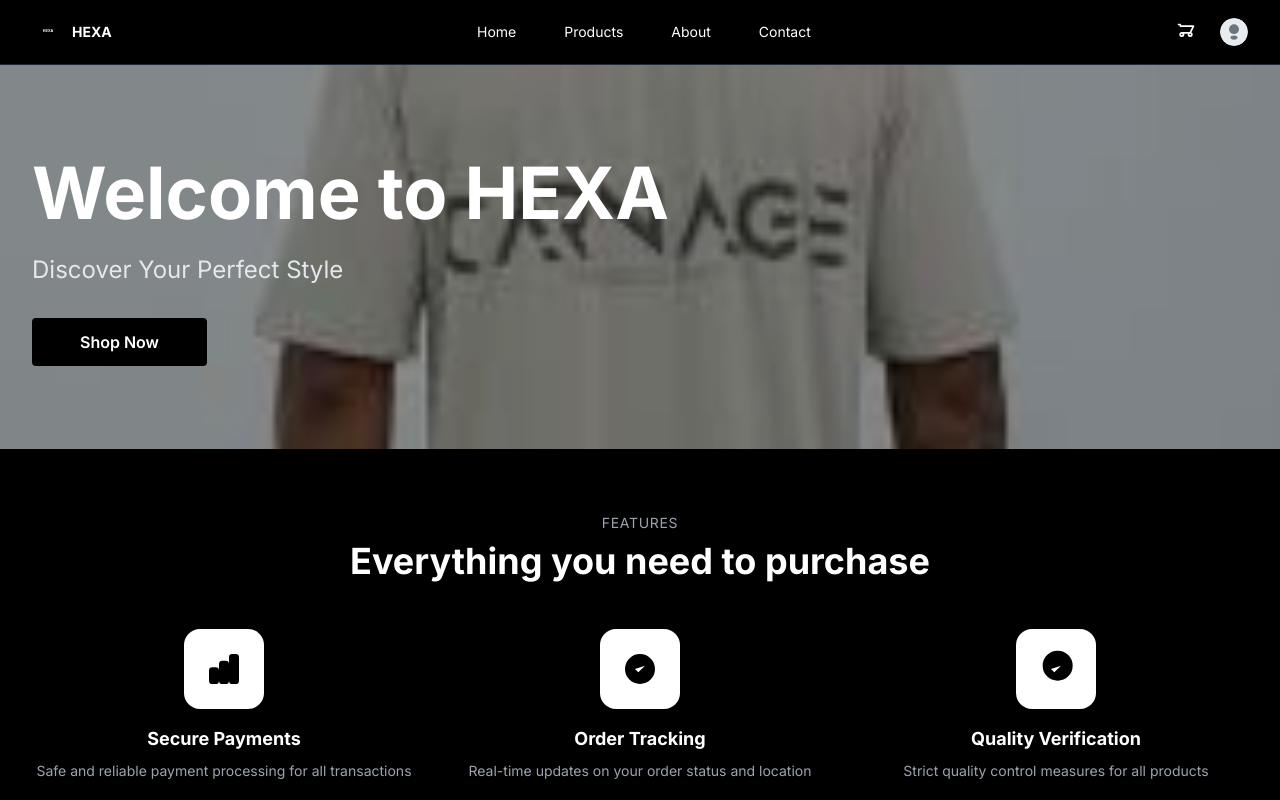
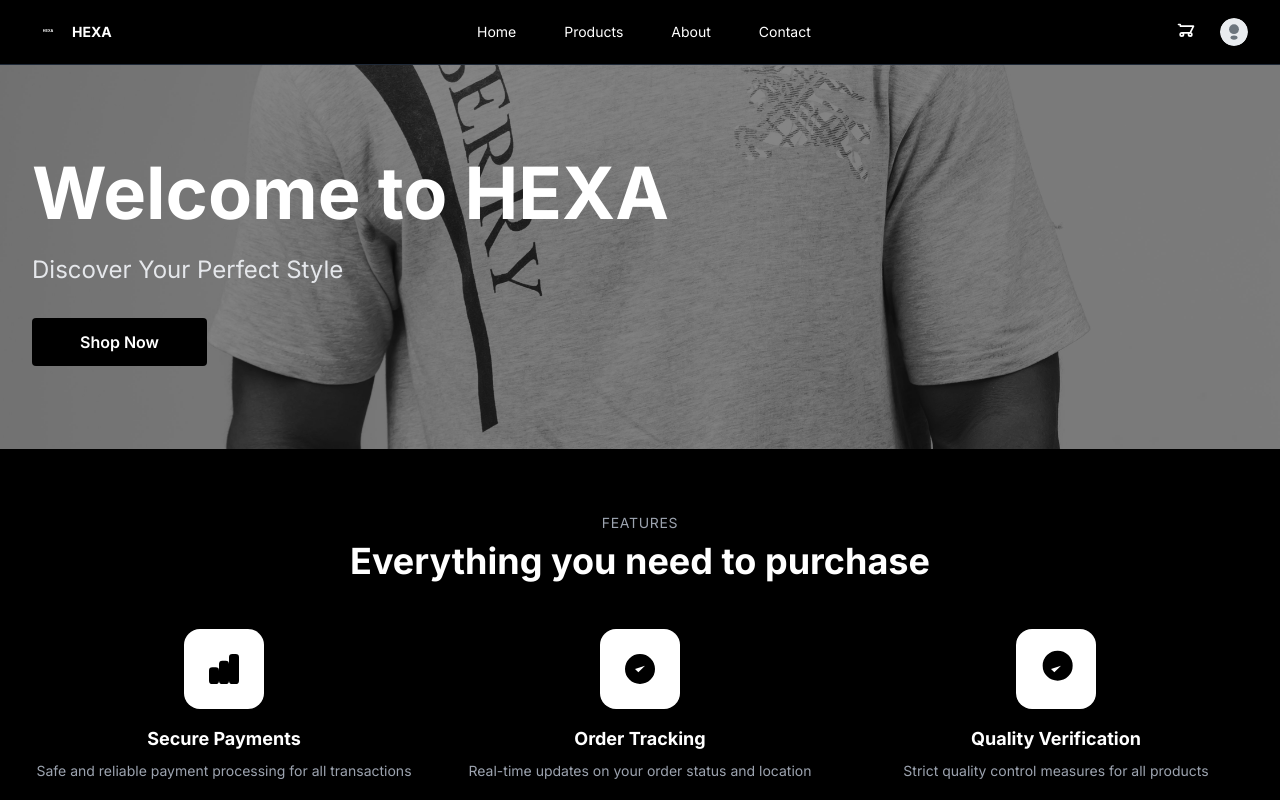
Before and after one commit to shafrin0721/HEXA, a React (Vite) app in the folder client/: page / in a window 1280 px wide. Shown: the top 800 px of the page. Built offline with nearby package versions, Linux system fonts and the light colour scheme; no server answers.

Commit message:
change home page image

```diff
--- a/client/src/pages/Home.jsx
+++ b/client/src/pages/Home.jsx
@@ -32,7 +32,7 @@ export default function Home() {
 
       {/* Hero Section */}
       <section className="relative h-96 bg-black overflow-hidden">
-        <img src="/images/product1_new.jpg" alt="Hero" className="absolute inset-0 w-full h-full object-cover" />
+        <img src="/images/Design/pexels-edmilson-eucleni-64454054-11782729.jpg" alt="Hero" className="absolute inset-0 w-full h-full object-cover" />
         <div className="absolute inset-0 bg-black/40"></div>
         <div className="relative max-w-7xl mx-auto h-full flex items-center px-8">
           <div>
```
Also changed, not shown: client/public/images/member6.png (deleted).
